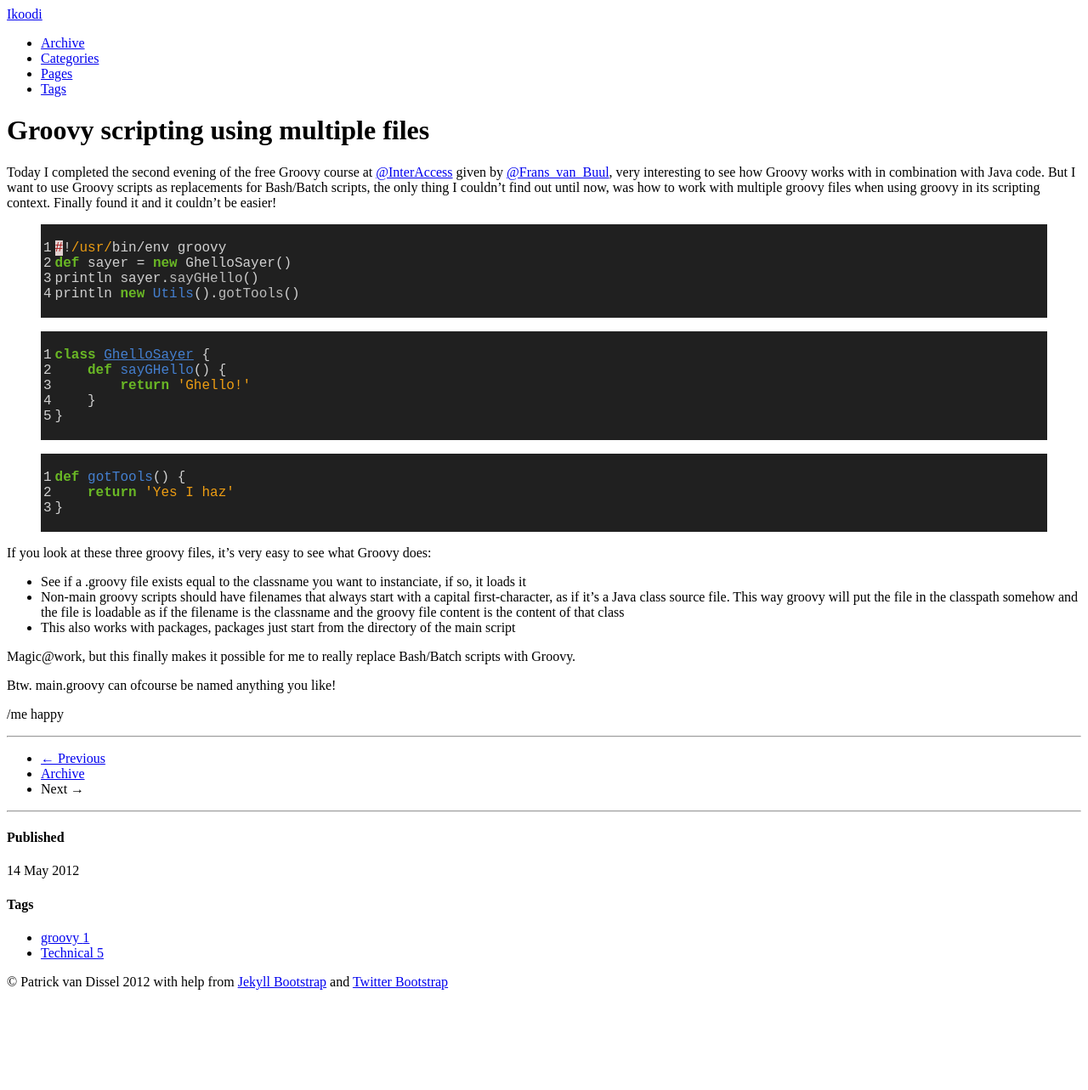
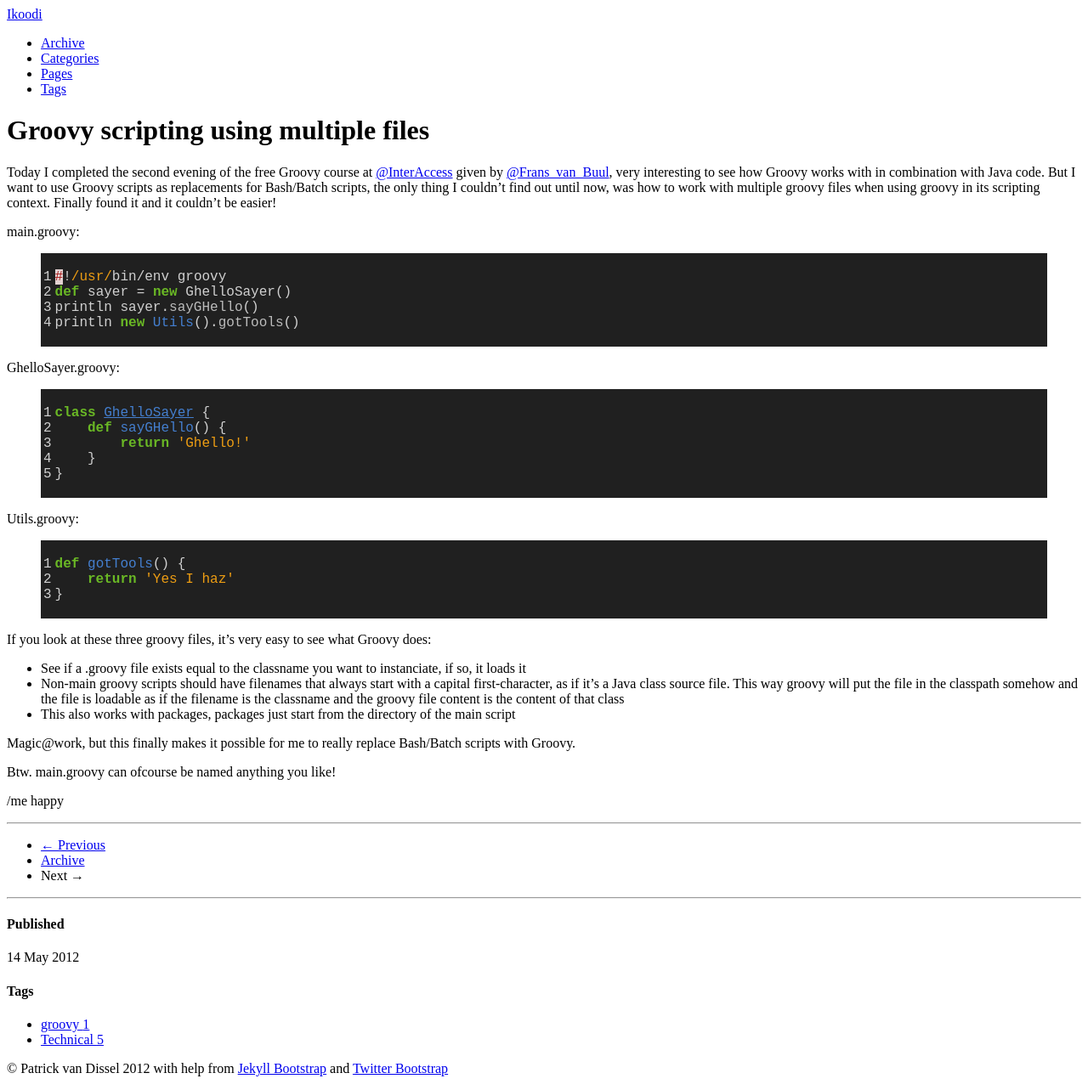
Before and after one commit to pvdissel/pvdissel.github.com, a Jekyll site: the page built from _posts/2012-05-14-groovy-scripting-using-multiple-files.md, in a window 1280 px wide. Shown: the whole page at 85% size. Built offline with Jekyll 4.4.1, drawn with Linux system fonts in a browser that asks for light colours; before the commit the page ends 1181 px from its top, so only the background shows below that.

Commit message:
Added filenames to fix the context of the groovy post

```diff
--- a/_posts/2012-05-14-groovy-scripting-using-multiple-files.md
+++ b/_posts/2012-05-14-groovy-scripting-using-multiple-files.md
@@ -8,6 +8,7 @@ published: true
 ---
 Today I completed the second evening of the free Groovy course at [@InterAccess](https://twitter.com/interaccess) given by [@Frans_van_Buul](https://twitter.com/Frans_van_Buul), very interesting to see how Groovy works with in combination with Java code. But I want to use Groovy scripts as replacements for Bash/Batch scripts, the only thing I couldn't find out until now, was how to work with multiple groovy files when using groovy in its scripting context. Finally found it and it couldn't be easier!
 
+main.groovy:
 {% highlight groovy linenos=table %}
 #!/usr/bin/env groovy
 def sayer = new GhelloSayer()
@@ -15,6 +16,7 @@ println sayer.sayGHello()
 println new Utils().gotTools()
 {% endhighlight %}
 
+GhelloSayer.groovy:
 {% highlight groovy linenos=table %}
 class GhelloSayer {
     def sayGHello() {
@@ -23,6 +25,7 @@ class GhelloSayer {
 }
 {% endhighlight %}
 
+Utils.groovy:
 {% highlight groovy linenos=table %}
 def gotTools() {
     return 'Yes I haz'
```
